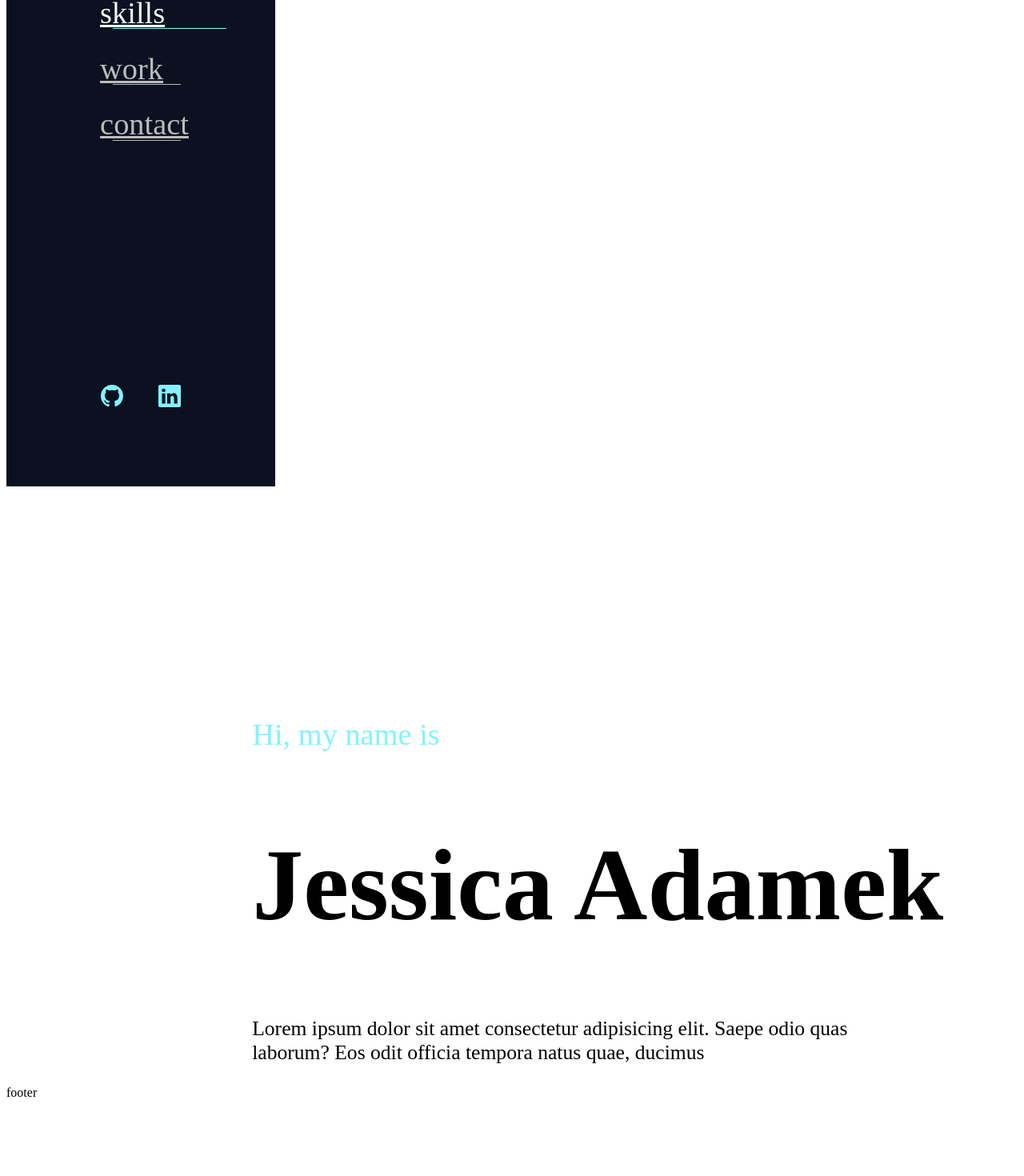
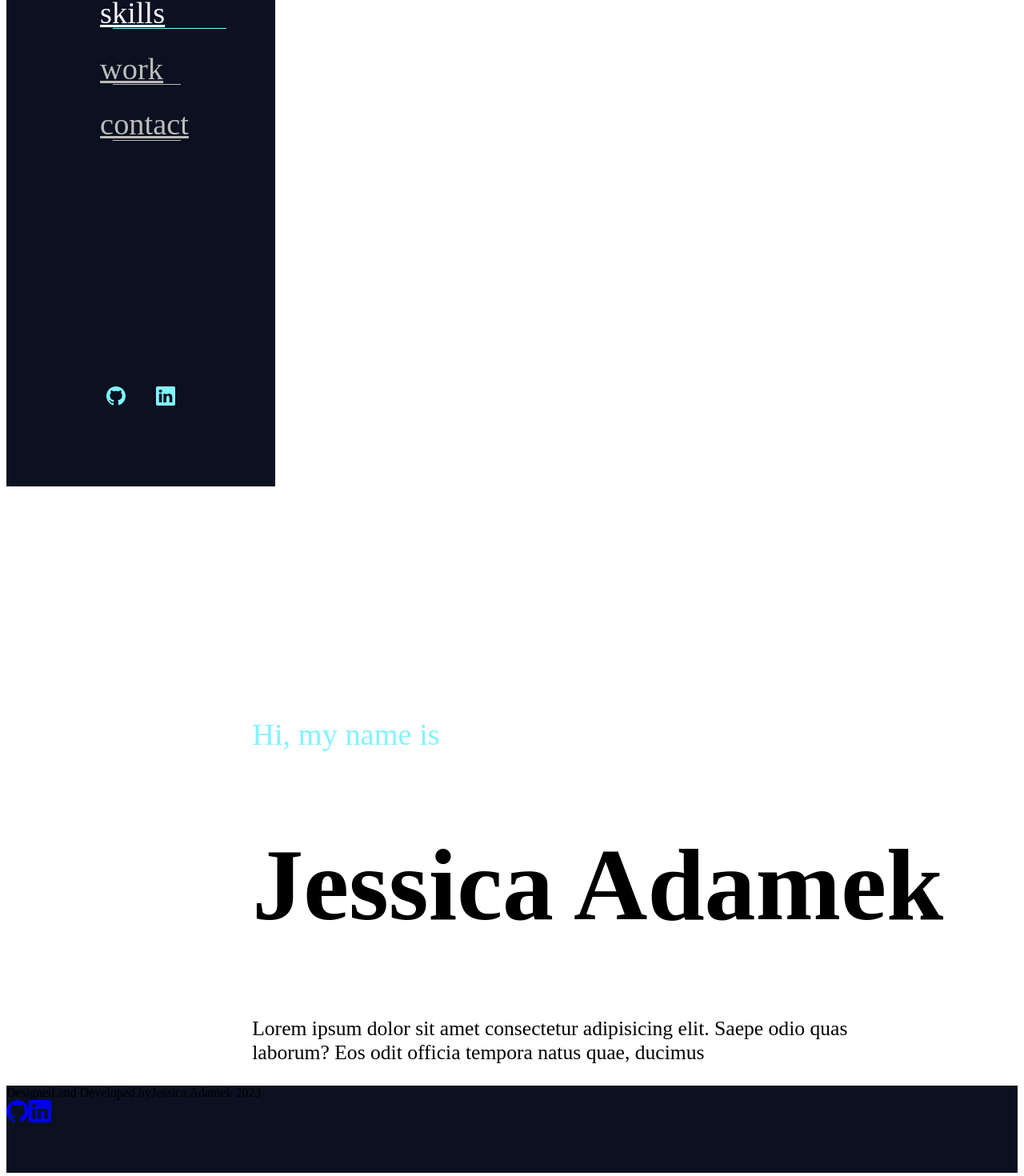
Before and after one commit to jeadamek/jadamek.com, a React (Vite) app: page / in a window 1280 px wide. Shown: the part 392-1862 px from the top of the page at 80% size. Before the commit the page ends 1775 px from the top, so only its background shows below. Built offline with nearby package versions, Linux system fonts and the light colour scheme; the HTML template or start-up script is replaced by a standard one.

Commit message:
:construction: build footer style

```diff
--- a/src/components/Footer.jsx
+++ b/src/components/Footer.jsx
@@ -1,9 +1,20 @@
+import { BsGithub } from "react-icons/bs";
+import { BsLinkedin } from "react-icons/bs";
+
 import "../styles/components/footer.sass";
 
 export function Footer(){
    return (
       <footer>
-         footer
+         <div className="author-info">
+            Designed and Developed by
+            <span>Jessica Adamek 2023</span>
+         </div>
+
+         <div className="social-media">
+            <a href="https://github.com/jeadamek" target="_blank" rel="noreferrer"><BsGithub size={28} /></a>
+            <a href="https://www.linkedin.com/in/jessica-adamek/" target="_blank" rel="noreferrer"><BsLinkedin size={28} /></a>
+         </div>
       </footer>
    )
 }
--- a/src/components/Sidebar.jsx
+++ b/src/components/Sidebar.jsx
@@ -46,9 +46,9 @@ export function Sidebar() {
                </ul>
             </nav>
 
-            <div id="social-media">
-               <a href="https://github.com/jeadamek" target="_blank" rel="noreferrer"><BsGithub size={28} /></a>
-               <a href="https://www.linkedin.com/in/jessica-adamek/" target="_blank" rel="noreferrer"><BsLinkedin size={28} /></a>
+            <div className="social-media">
+               <a href="https://github.com/jeadamek" target="_blank" rel="noreferrer"><BsGithub size={24} /></a>
+               <a href="https://www.linkedin.com/in/jessica-adamek/" target="_blank" rel="noreferrer"><BsLinkedin size={24} /></a>
             </div>
          </div>
       </div>
--- a/src/styles/components/footer.sass
+++ b/src/styles/components/footer.sass
@@ -1,3 +1,7 @@
 @use '../variables'
 
 footer
+   width: 100%
+   height: 6.8rem
+
+   background-color: variables.$blue-700
--- a/src/styles/components/sidebar.sass
+++ b/src/styles/components/sidebar.sass
@@ -39,7 +39,6 @@
          height: 10.5rem
          margin: 0 auto
 
-
    #nav-wrapper
       height: 100%
       width: 100%
@@ -60,7 +59,6 @@
 
       transition: transform .3s ease-in-out
       transform: translateX(-100%)
-
 
       @include mixins.md
          position: inherit
@@ -147,15 +145,14 @@
                      width: 100%
                      background-color: variables.$blue-100
 
-
    #nav-wrapper.active-mobile-nav
       transform: translateX(0)
 
-   #social-media
+   .social-media
       display: flex
       align-items: center
       justify-content: center
-      gap: 2.8rem
+      gap: 2.4rem
 
       a
          color: variables.$light-400
```
